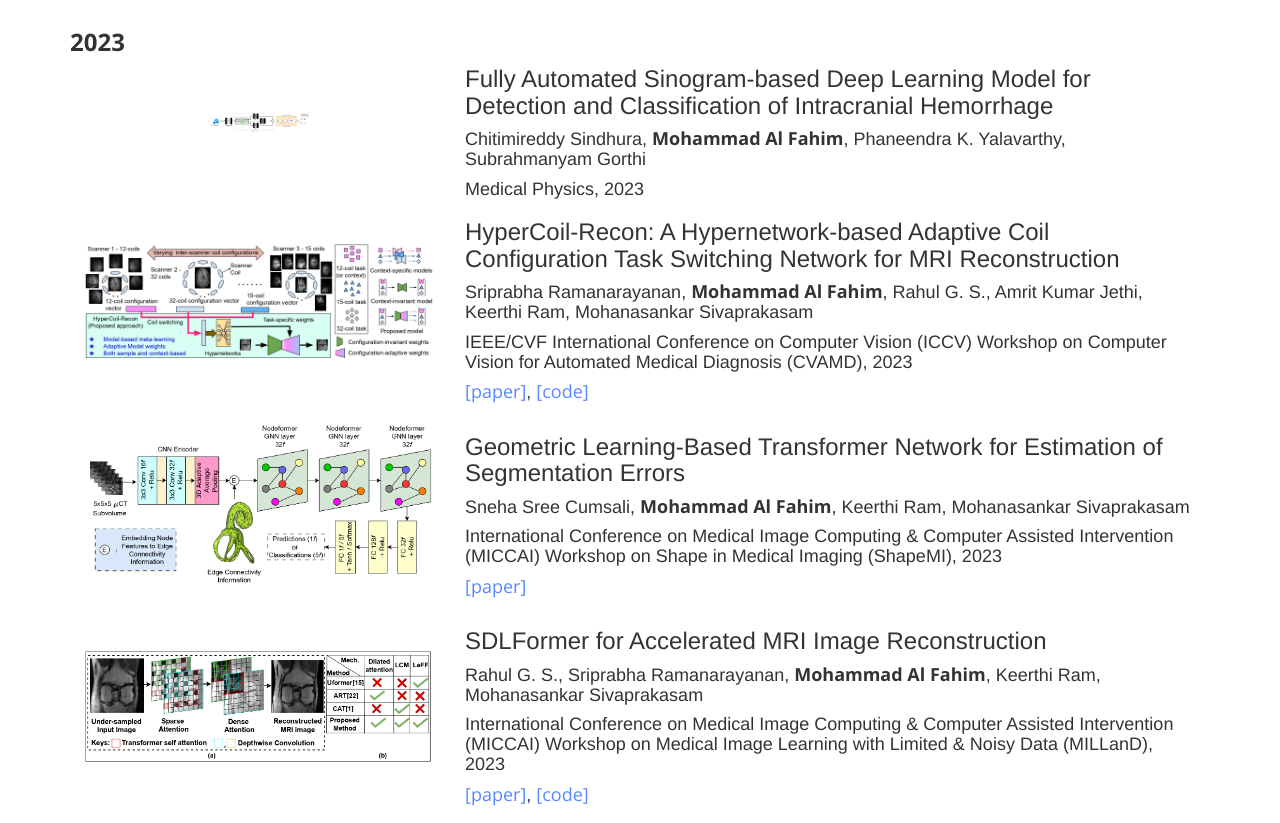
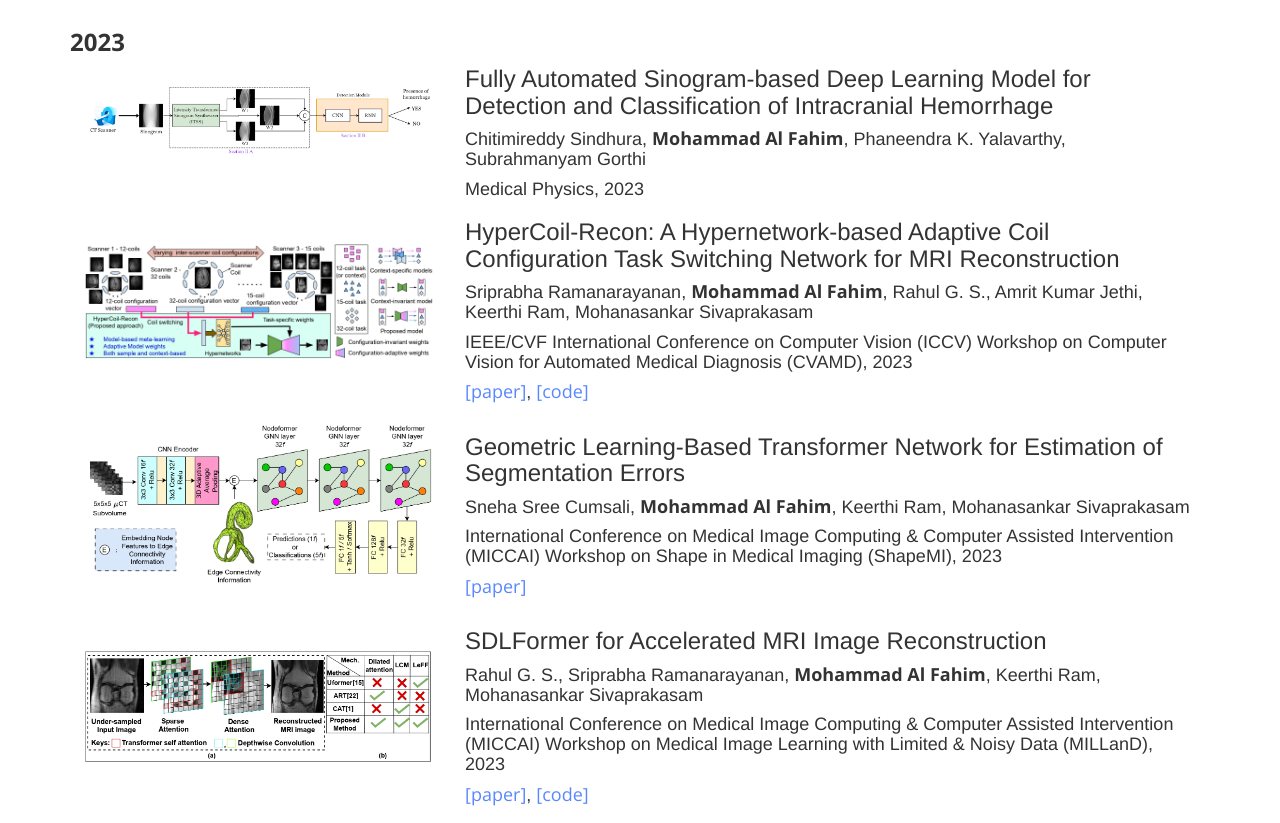
Before and after one commit to alfahimmohammad/alfahimmohammad.github.io, a plain HTML site: page index.html in a window 1280 px wide. Shown: the part 1877-2700 px from the top of the page. Drawn offline with nearby package versions, Linux system fonts and the light colour scheme; files whose address does not match are found by name.

Commit message:
Update index.html

```diff
--- a/index.html
+++ b/index.html
@@ -172,7 +172,7 @@
       <div class="row row-align">
 				<div class="col-md-4 col-sm-4 col-lg-4">
 					<div class="teaser-box">
-						<img src="assets/btp.png" alt="" class="img-responsive" width="100">
+						<img src="assets/btp.png" alt="" class="img-responsive" width="500">
 						<div class="image-overlay text-center" style="background:rgba(180, 228, 255, 0.8)">
 						<a href="https://aapm.onlinelibrary.wiley.com/journal/24734209"><i class="fa fa-home"></i></a>
 						</div>
```
